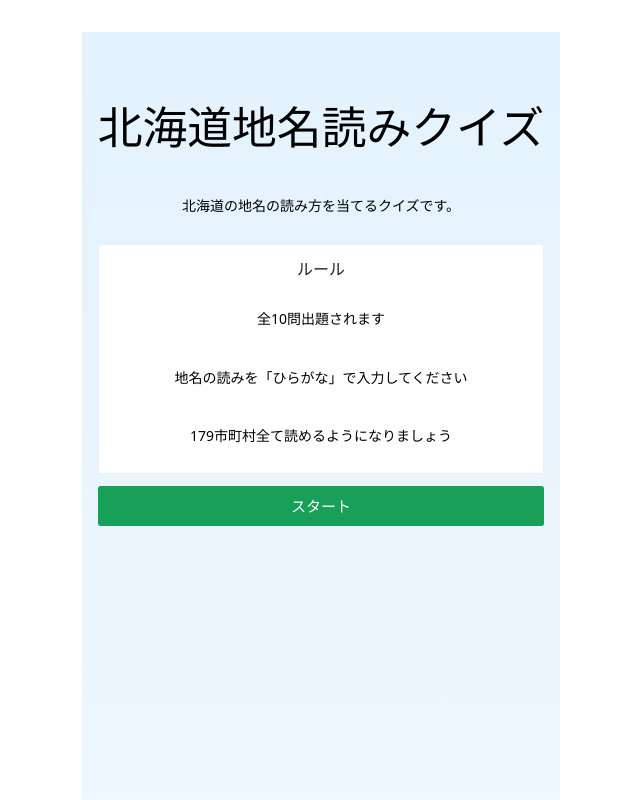
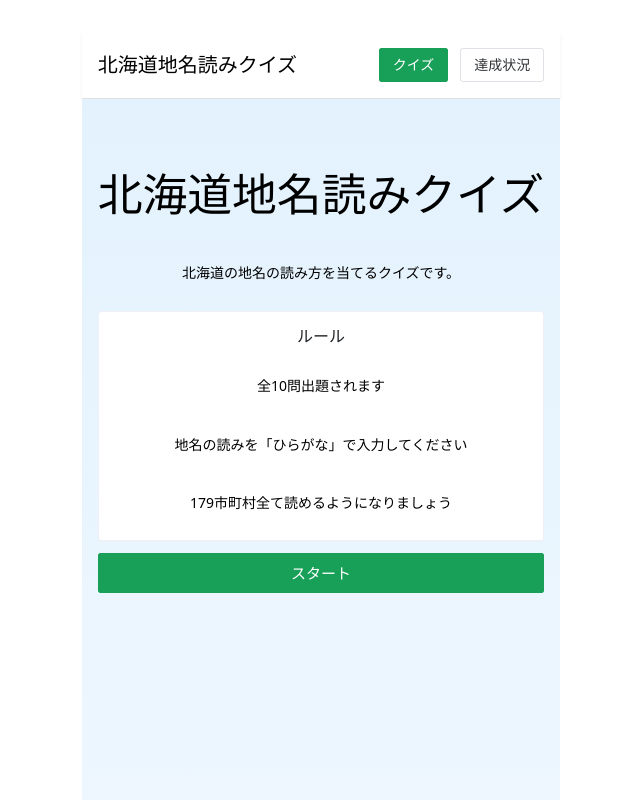
Before and after one commit to Chiroru76/hokkaido-place-quiz, a Vue app in the folder frontend/: page / in a window 1280 px wide. Shown: the top 800 px of the page, without its empty margins (319-959 px from the left). Built offline with nearby package versions, Linux system fonts and the light colour scheme; no server answers.

Commit message:
App.vueにヘッダーナビゲーションを追加

```diff
--- a/frontend/src/App.vue
+++ b/frontend/src/App.vue
@@ -1,10 +1,16 @@
 <script setup lang="ts">
-// レイアウトコンポーネント
+import AppHeader from './components/AppHeader.vue';
 </script>
 
 <template>
-  <router-view />
+  <div class="app-layout">
+    <AppHeader />
+    <router-view />
+  </div>
 </template>
 
 <style scoped>
+.app-layout {
+  min-height: 100vh;
+}
 </style>
```
